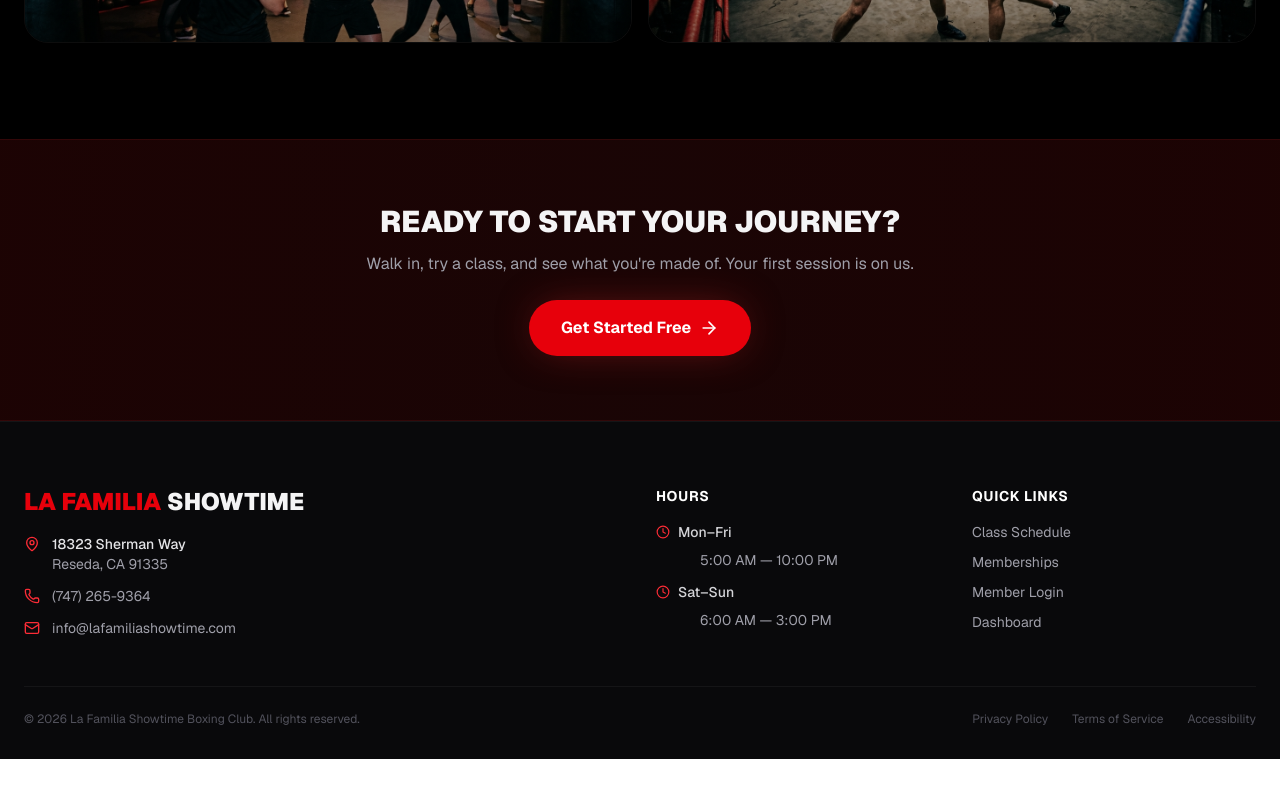
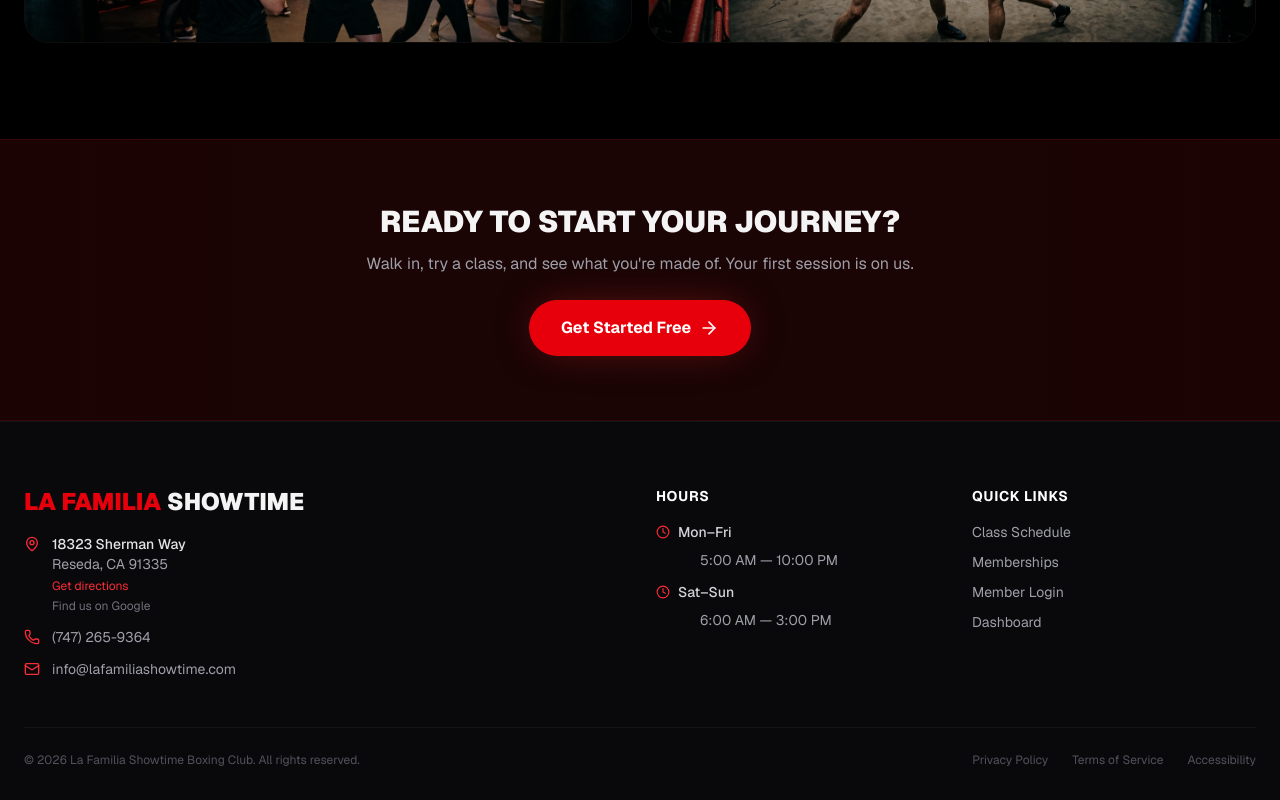
Before and after one commit to usmanjchaudhry/boxing-site, a Next.js app: page / in a window 1280 px wide. Shown: the part 2339-3139 px from the top of the page. Before the commit the page ends 3098 px from the top, so only its background shows below. Built offline with nearby package versions, Linux system fonts and the light colour scheme; no server answers.

Commit message:
SEO: link site to Google Business Profile (kgmid), drop Lake Balboa from areaServed, footer directions link

```diff
--- a/src/app/page.tsx
+++ b/src/app/page.tsx
@@ -31,7 +31,10 @@
     postalCode: SITE.address.postalCode,
     addressCountry: SITE.address.country,
   },
-  areaServed: ["Reseda", "Northridge", "Van Nuys", "Canoga Park", "Winnetka", "Lake Balboa", "San Fernando Valley"],
+  // Note: "Lake Balboa" intentionally omitted — a different, similarly named
+  // gym is located there and we don't want Google conflating the two.
+  areaServed: ["Reseda", "Northridge", "Van Nuys", "Canoga Park", "Winnetka", "Tarzana", "San Fernando Valley"],
+  hasMap: SITE.google.shareUrl,
   openingHoursSpecification: [
     {
       "@type": "OpeningHoursSpecification",
@@ -295,8 +298,26 @@
                 <div className="flex items-start gap-3">
                   <MapPin className="w-4 h-4 text-red-500 mt-0.5 shrink-0" />
                   <div>
-                    <p className="text-zinc-200 font-medium">18323 Sherman Way</p>
-                    <p>Reseda, CA 91335</p>
+                    <a
+                      id="footer-directions-link"
+                      href={SITE.google.directionsUrl}
+                      target="_blank"
+                      rel="noopener noreferrer"
+                      className="group block hover:text-white transition-colors"
+                    >
+                      <p className="text-zinc-200 font-medium group-hover:text-white">18323 Sherman Way</p>
+                      <p>Reseda, CA 91335</p>
+                      <p className="text-xs text-red-500 mt-1 group-hover:underline">Get directions</p>
+                    </a>
+                    <a
+                      id="footer-google-profile-link"
+                      href={SITE.google.profileUrl}
+                      target="_blank"
+                      rel="noopener noreferrer"
+                      className="inline-block text-xs text-zinc-500 hover:text-white mt-1 transition-colors"
+                    >
+                      Find us on Google
+                    </a>
                   </div>
                 </div>
                 <div className="flex items-center gap-3">
--- a/src/utils/site.ts
+++ b/src/utils/site.ts
@@ -19,8 +19,23 @@
     postalCode: '91335',
     country: 'US',
   },
-  // Add Instagram / Facebook / Yelp / Google Maps URLs here once they exist.
-  sameAs: [] as string[],
+  // Google Business Profile. The kgmid (/g/11zy8zlhvc) is the permanent
+  // Knowledge Graph ID of OUR listing — linking it tells Google the website
+  // and the profile are the same entity (and not the similarly named
+  // "Showtime Boxing Fitness" gym in Lake Balboa).
+  google: {
+    kgmid: '/g/11zy8zlhvc',
+    profileUrl: 'https://www.google.com/search?kgmid=/g/11zy8zlhvc',
+    shareUrl: 'https://share.google/GsrNoofOcoTVj4Uu1',
+    directionsUrl:
+      'https://www.google.com/maps/dir/?api=1&destination=La+Familia+Showtime+Boxing+Club%2C+18323+Sherman+Way%2C+Reseda%2C+CA+91335',
+  },
+  // Add Instagram / Facebook / TikTok / Yelp URLs here once they exist.
+  // Only add accounts WE own (@showtimeboxingla is a different gym).
+  sameAs: [
+    'https://www.google.com/search?kgmid=/g/11zy8zlhvc',
+    'https://share.google/GsrNoofOcoTVj4Uu1',
+  ] as string[],
 } as const
 
 // Only these hosts may be indexed by search engines. Everything else
```
